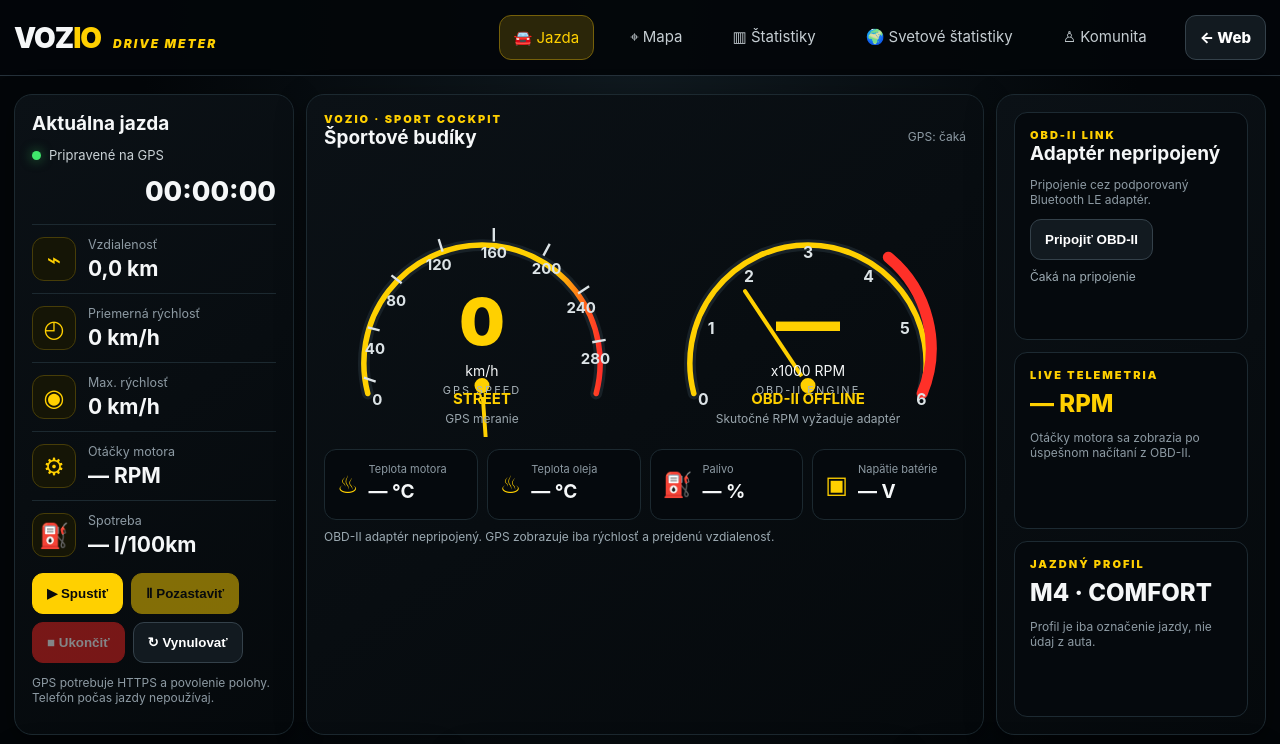
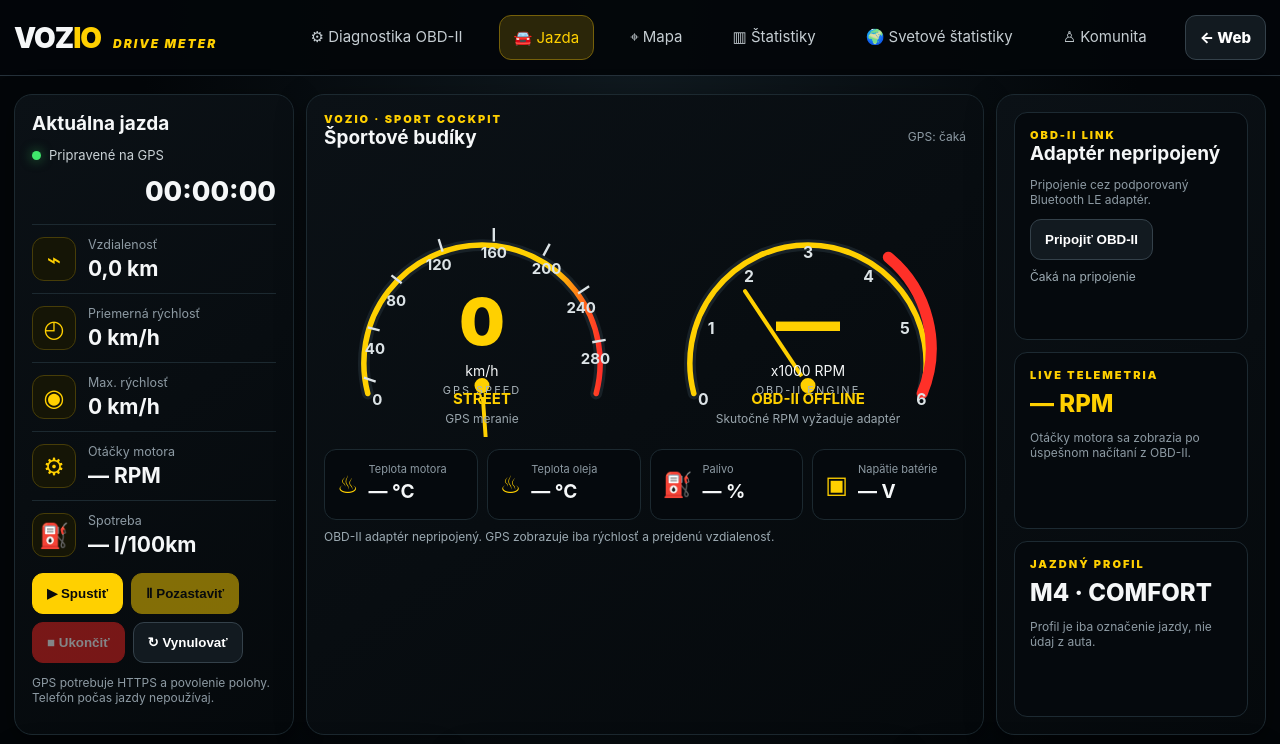
Before and after one commit to lukasfilicky70-beep/VOZIO.sk, a plain HTML site: page drive-meter.html in a window 1280 px wide. Shown: the top 744 px of the page. Drawn offline with nearby package versions, Linux system fonts and the light colour scheme; no server answers.

Commit message:
Add OBD diagnostics navigation

```diff
--- a/drive-meter.html
+++ b/drive-meter.html
@@ -7,7 +7,7 @@
 @media(max-width:1100px){.dashboard{grid-template-columns:250px minmax(0,1fr)}.obd{grid-column:1/-1;grid-template-columns:repeat(3,1fr)}.bottom-grid{grid-template-columns:1fr 1fr}.bottom-grid .panel:last-child{grid-column:1/-1}.sensor-grid{grid-template-columns:repeat(2,1fr)}}
 @media(max-width:720px){.wrap{width:calc(100% - 18px)}header{height:auto;padding:15px 0}.nav{flex-wrap:wrap;gap:10px}.navlinks{width:100%;overflow:auto;gap:4px;margin:0}.navlinks a{white-space:nowrap;padding:9px}.dashboard{grid-template-columns:1fr}.obd{grid-column:auto;grid-template-columns:1fr}.gauges{gap:0}.panel{padding:13px}.bottom-grid{grid-template-columns:1fr}.bottom-grid .panel:last-child{grid-column:auto}.sensor-grid{grid-template-columns:1fr 1fr}.gauge{aspect-ratio:1.05}.readout strong{font-size:clamp(34px,10vw,55px)}}
 </style></head>
-<body><header><div class="wrap nav"><a class="brand" href="./index.html">VOZ<span>IO</span><small>DRIVE METER</small></a><nav class="navlinks"><a class="active" href="#jazda">🚘 Jazda</a><a href="#mapa">⌖ Mapa</a><a href="#statistiky">▥ Štatistiky</a><a href="#svet">🌍 Svetové štatistiky</a><a href="#komunita">♙ Komunita</a></nav><a class="btn" href="./index.html">← Web</a></div></header>
+<body><header><div class="wrap nav"><a class="brand" href="./index.html">VOZ<span>IO</span><small>DRIVE METER</small></a><nav class="navlinks"><a href="./obd-diagnostics.html">⚙ Diagnostika OBD-II</a><a class="active" href="#jazda">🚘 Jazda</a><a href="#mapa">⌖ Mapa</a><a href="#statistiky">▥ Štatistiky</a><a href="#svet">🌍 Svetové štatistiky</a><a href="#komunita">♙ Komunita</a></nav><a class="btn" href="./index.html">← Web</a></div></header>
 <main class="wrap">
 <div class="dashboard" id="jazda">
 <section class="panel"><h2>Aktuálna jazda</h2><div class="live"><i class="dot"></i><span id="gps">Pripravené na GPS</span></div><div class="time" id="time">00:00:00</div><div class="stats-list">
```
